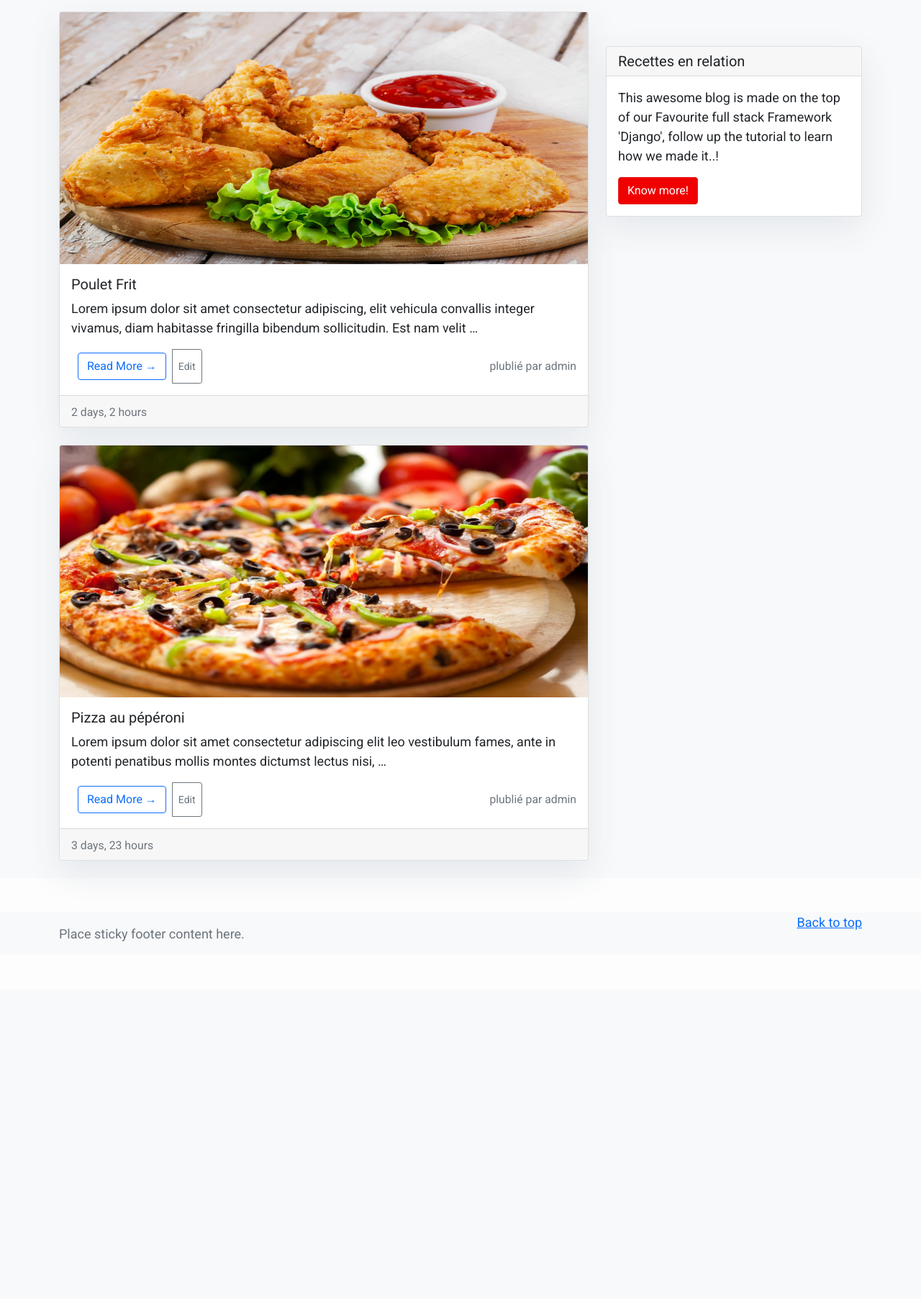
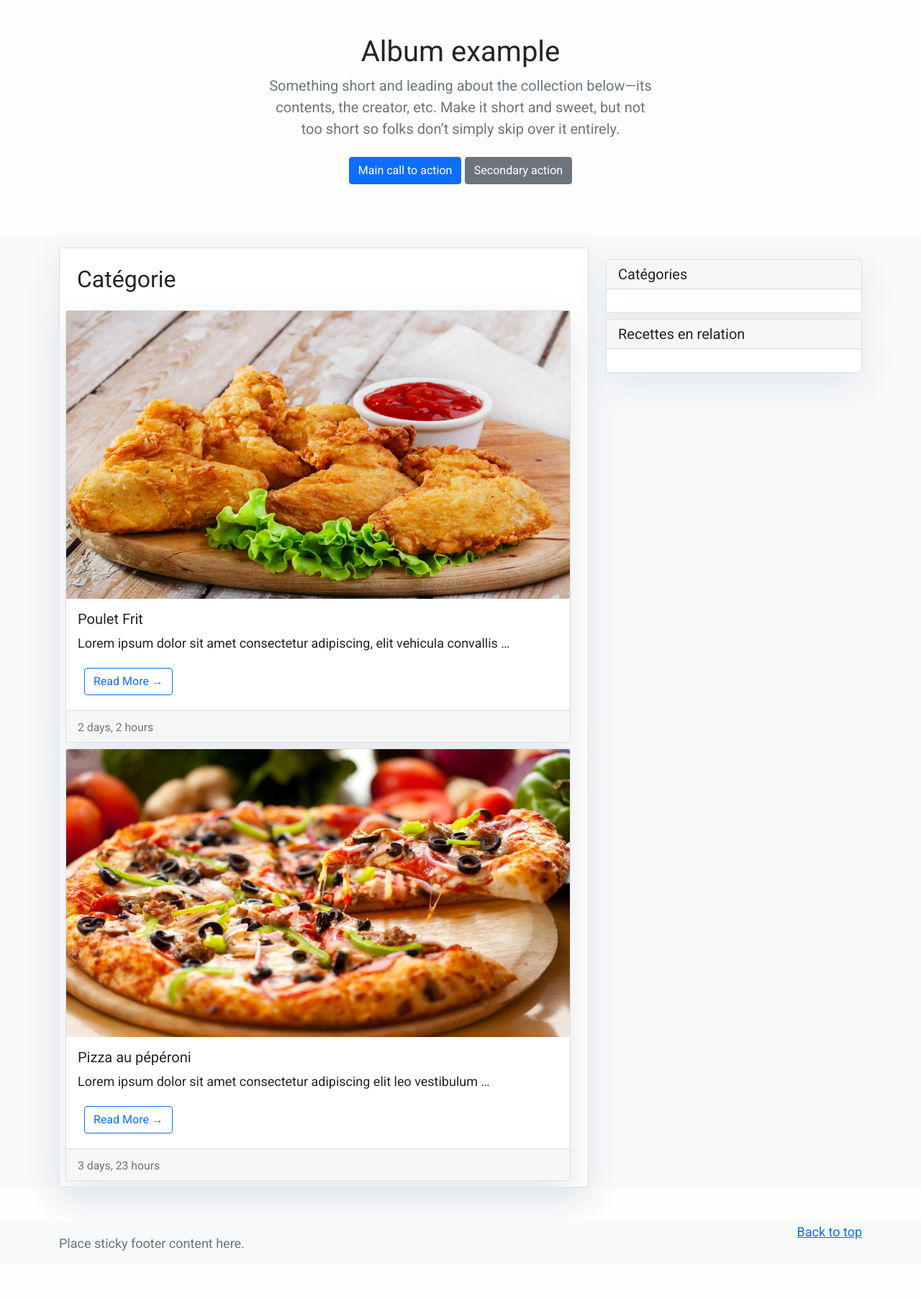
Before and after one commit to Davisme2/BlogDjango, a Django app: page / in a window 1280 px wide. Shown: the part 75-1880 px from the top of the page at 72% size. Before the commit the page ends 1383 px from the top, so only its background shows below. Run offline with Django 4.2, Linux system fonts and the light colour scheme; data comes from the database, SQL or seed files in the repository; some libraries are stand-ins or nearby versions.

Commit message:
Fix Sidbar bugs

```diff
--- a/Blog/templates/Blog/base.html
+++ b/Blog/templates/Blog/base.html
@@ -5,7 +5,7 @@
     <link href="https://fonts.googleapis.com/css?family=Roboto:400,700" rel="stylesheet">
     <meta name="google" content="notranslate" />
     <meta charset="UTF-8">
-    <title>Title</title>
+    <title>{% block title %}{% endblock %}</title>
     <link rel="stylesheet" href="{% static 'css/bootstrap.min.css' %}">
     <link rel="stylesheet" href="{% static 'css/style.css' %}">
 </head>
--- a/Blog/templates/Blog/index.html
+++ b/Blog/templates/Blog/index.html
@@ -1,33 +1,38 @@
 {% extends 'Blog/base.html' %}
+
+{% block title %}Accueil | Recette{% endblock %}
 
 {% block content %}
 
     <main>
-      {% include 'Base/hero.html' %}
+      {% include 'Blog/hero.html' %}
 
       <div class="bg-light">
         <div class="container">
           <div class="row">
-            <div class="col-md-8 mt-3 left">
-                {% for post in posts %}
-                    <div class="card mb-4">
-                      <img src="{{ post.image.url }}" alt="Post image" class="card-img-top" style="height: 350px">
+            <div class="col-md-8 mt-3 ">
+              <div class="card">
+                <div class="body">
+                  <h2 class="card-title mt-4 ms-4 mb-4">Catégorie</h2>
+                  {% for post in posts %}
+                    <div class="card mt-2 mb-2 ms-2 me-4">
+                      <img src="{{ post.image.url }}" alt="Post image" class="card-img-top" style="height: 400px; width: auto">
                       <div class="card-body">
                         <h5 class="card-title">{{ post.title }}</h5>
-                        <p class="card-text">{{post.content|truncatewords:20 }}</p>
+                        <p class="card-text">{{post.content|truncatewords:10 }}</p>
                         <div class="d-flex justify-content-between align-items-center">
                           <div class="btn-group">
                             <button type="button" class="btn btn-sm"><a href="{% url 'post_detail' post.slug %}" class="btn btn-outline-primary">Read More &rarr;</a></button>
-                            <button type="button" class="btn btn-sm btn-outline-secondary">Edit</button>
                           </div>
-                          <small class="text-muted">plublié par {{ post.author }}</small>
                         </div>
                       </div>
                       <div class="card-footer">
                         <small class="text-muted">{{ post.created_on|timesince}}</small>
                       </div>
                     </div>
-                {% endfor %}
+                  {% endfor %}
+                </div>
+              </div>
             </div>
             {% include 'Blog/sidebar.html' %}
           </div>
--- a/Blog/templates/Blog/post_detail.html
+++ b/Blog/templates/Blog/post_detail.html
@@ -1,4 +1,6 @@
 {% extends 'Blog/base.html' %}
+
+{% block title %}Recette | {{ detail.title }} {% endblock %}
 
 {% block content %}
 
--- a/Blog/templates/Blog/sidebar.html
+++ b/Blog/templates/Blog/sidebar.html
@@ -1,11 +1,24 @@
 
 <!-- Sidebar Widgets Column -->
-<div class="col-md-4 mt-3 pt-4 float-right ">
-  <div class="card my-4">
+<div class="col-md-4 pt-4 float-right ">
+  <div class="card my-2">
+      <h5 class="card-header">Catégories</h5>
+      <div class="card-body">
+          <ul class="list-group list-group-flush">
+            {% for cats in cat %}
+                <li class="list-group-item">{{ cats.name }}</li>
+            {% endfor %}
+          </ul>
+      </div>
+  </div>
+    <div class="card my-2">
       <h5 class="card-header">Recettes en relation</h5>
       <div class="card-body">
-          <p class="card-text"> This awesome blog is made on the top of our Favourite full stack Framework 'Django', follow up the tutorial to learn how we made it..!</p>
-          <a href="https://djangocentral.com/building-a-blog-application-with-django" class="btn btn-danger">Know more!</a>
+          <ul class="list-group list-group-flush">
+            {% for recetteEnRelations in recetteEnRelation %}
+                <li class="list-group-item">{{ recetteEnRelations.title }}</li>
+            {% endfor %}
+          </ul>
       </div>
   </div>
 </div>
--- a/Blog/views.py
+++ b/Blog/views.py
@@ -10,6 +10,14 @@ def PostList(request):
 
 
 def PostDetail(request, slug):
+    # Detail article
     detail = Post.objects.get(slug=slug)
-    context = {"detail": detail}
+    category = detail.category
+    recetteEnRelation = Post.objects.filter(category_id=category)
+    # print(recetteRelation) liste de plat en relation
+
+    # Liste de toutes le categories de plat
+    cat = Category.objects.all()
+
+    context = {"detail": detail, "recetteEnRelation": recetteEnRelation, "cat": cat}
     return render(request, "Blog/post_detail.html", context)
```
